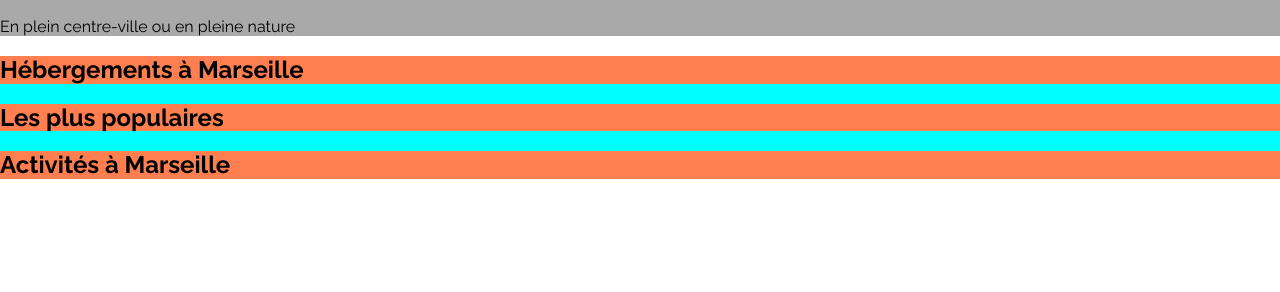
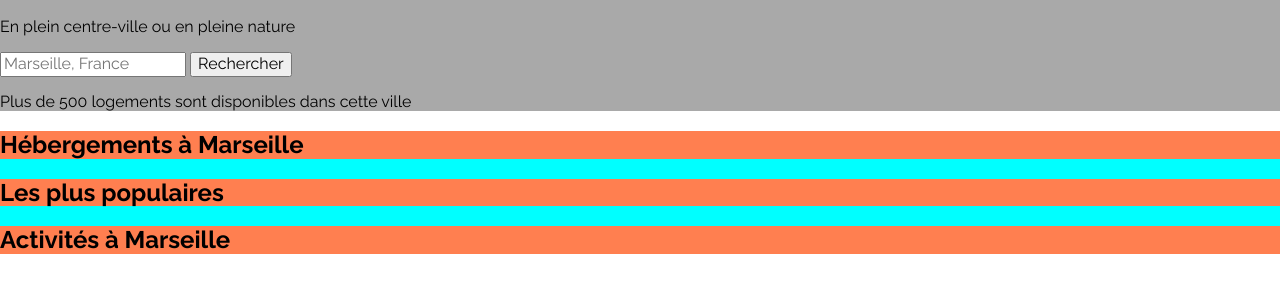
Before and after one commit to mehdiSuperDev/Booki, a plain HTML site: page index.html in a window 1280 px wide. Shown: the part 140-432 px from the top of the page. Drawn offline with nearby package versions, Linux system fonts and the light colour scheme.

Commit message:
Add basic form

```diff
--- a/index.html
+++ b/index.html
@@ -18,8 +18,17 @@
         </nav>
       </div>
 
+      <div>
       <h1>Trouvez votre hébergement pour des vacances de rêve</h1>
       <p>En plein centre-ville ou en pleine nature</p>
+      <div>
+        <form>
+          <input type="search" placeholder="Marseille, France">
+          <button>Rechercher</button>
+        </form>
+      </div>
+      <p>Plus de 500 logements sont disponibles dans cette ville</p>
+    </div>
     </header>
 
     <main>
```
